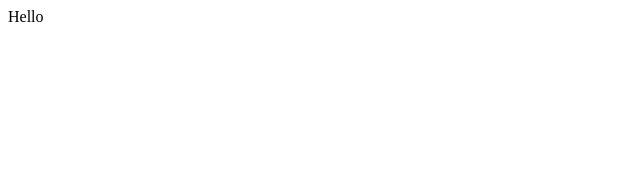
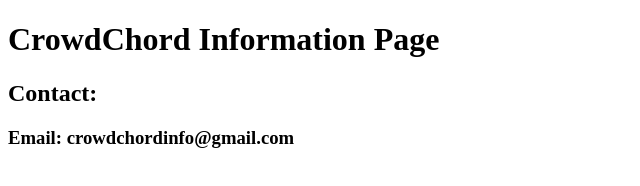
Before and after one commit to CrowdChord/CrowdChord.github.io, a plain HTML site: page index.html in a window 1280 px wide. Shown: the whole page, without its empty margins (0-640 px from the left). Drawn offline with Linux system fonts and the light colour scheme.

Commit message:
completed info

```diff
--- a/index.html
+++ b/index.html
@@ -1,11 +1,23 @@
 <!DOCTYPE html>
 <html lang="en">
   <head>
+    <style>
+        body {
+            height: 100%;
+            width: 100%;
+            justify-content: center;
+            align-items: center;
+        }
+    </style>
     <meta charset="UTF-8" />
     <meta name="viewport" content="width=device-width, initial-scale=1.0" />
     <title>Document</title>
   </head>
   <body>
-    Hello
+    <div>
+      <h1>CrowdChord Information Page</h1>
+      <h2>Contact:</h3>
+      <h3>Email: crowdchordinfo@gmail.com</h3>
+    </div>
   </body>
 </html>
```
